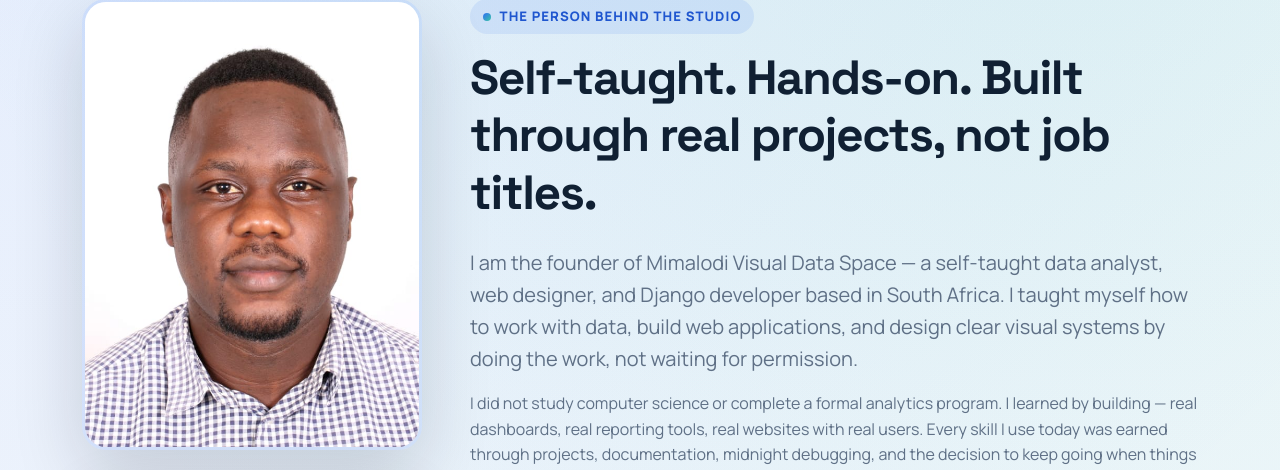
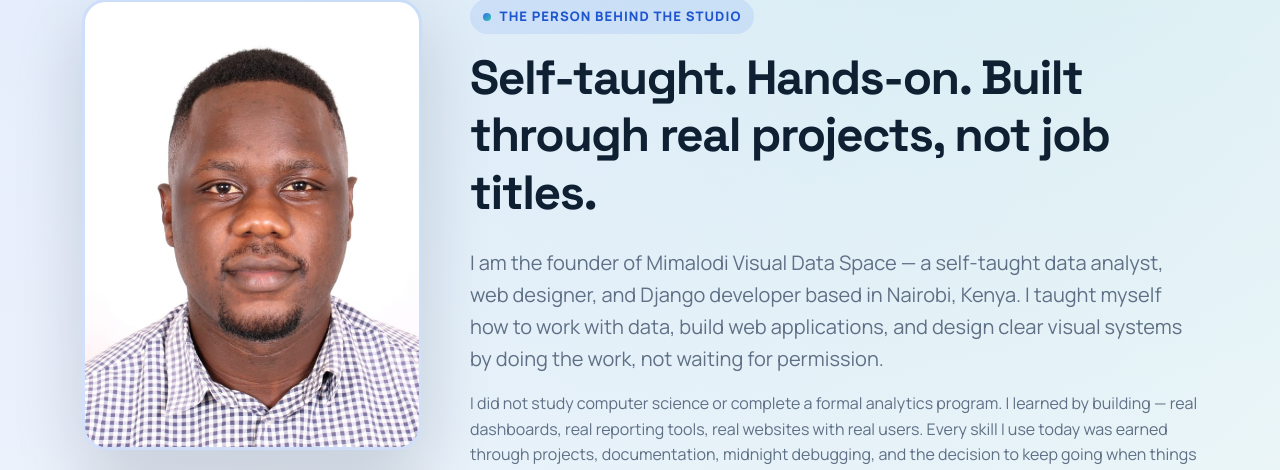
Before and after one commit to Raversclavers/MimalodiVisualDataSpace, a Django app: page /about/ in a window 1280 px wide. Shown: the part 814-1284 px from the top of the page. Run offline with Django 5.2, Linux system fonts and the light colour scheme; data comes from the database, SQL or seed files in the repository; data that the repository does not hold is empty.

Commit message:
Update founder location to Nairobi, Kenya

```diff
--- a/core/templates/core/about.html
+++ b/core/templates/core/about.html
@@ -47,7 +47,7 @@
                 <span class="eyebrow">The person behind the studio</span>
                 <h2>Self-taught. Hands-on. Built through real projects, not job titles.</h2>
             </div>
-            <p class="lead mb-3">I am the founder of Mimalodi Visual Data Space — a self-taught data analyst, web designer, and Django developer based in South Africa. I taught myself how to work with data, build web applications, and design clear visual systems by doing the work, not waiting for permission.</p>
+            <p class="lead mb-3">I am the founder of Mimalodi Visual Data Space — a self-taught data analyst, web designer, and Django developer based in Nairobi, Kenya. I taught myself how to work with data, build web applications, and design clear visual systems by doing the work, not waiting for permission.</p>
             <p>I did not study computer science or complete a formal analytics program. I learned by building — real dashboards, real reporting tools, real websites with real users. Every skill I use today was earned through projects, documentation, midnight debugging, and the decision to keep going when things broke.</p>
             <p class="mt-3">That is the perspective I bring to every client engagement: practical, resourceful, and honest about what the data actually says. No inflated claims. No corporate buzzwords. Just solid analytical work, clean visual presentation, and a commitment to making complex information easier to trust and easier to act on.</p>
 
--- a/core/templates/core/base.html
+++ b/core/templates/core/base.html
@@ -79,7 +79,7 @@
             <div class="footer-grid">
                 <div>
                     <h5>Mimalodi Visual Data Space</h5>
-                    <p>An independent analytics studio founded by a self-taught data analyst and Django developer in South Africa. Focused on decision-grade dashboards, reporting systems, and visual stories that feel as credible as they are clear.</p>
+                    <p>An independent analytics studio founded by a self-taught data analyst and Django developer in Nairobi, Kenya. Focused on decision-grade dashboards, reporting systems, and visual stories that feel as credible as they are clear.</p>
                 </div>
                 <div>
                     <h6>Explore</h6>
@@ -98,7 +98,7 @@
                         <a href="{% url 'contact' %}"><i class="fas fa-paper-plane" aria-hidden="true"></i> Start a project inquiry</a>
                         <a href="mailto:hello@mimalodivisualdataspace.com" aria-label="Email Mimalodi Visual Data Space"><i class="fas fa-envelope" aria-hidden="true"></i> hello@mimalodivisualdataspace.com</a>
                     </div>
-                    <p class="mt-3" style="font-size: 0.85rem;">Based in South Africa. Available for remote work worldwide.</p>
+                    <p class="mt-3" style="font-size: 0.85rem;">Based in Nairobi, Kenya. Available for remote work worldwide.</p>
                 </div>
             </div>
             <div class="footer-note">
```
